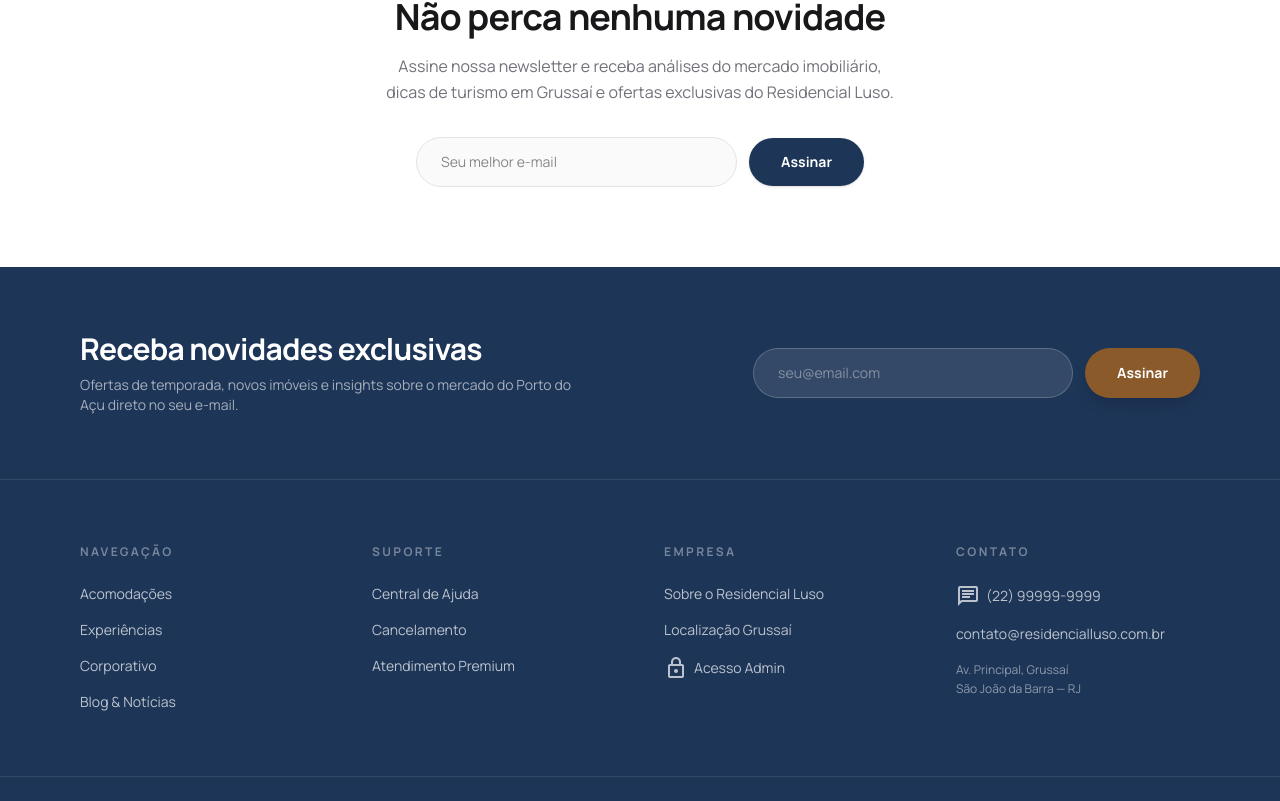
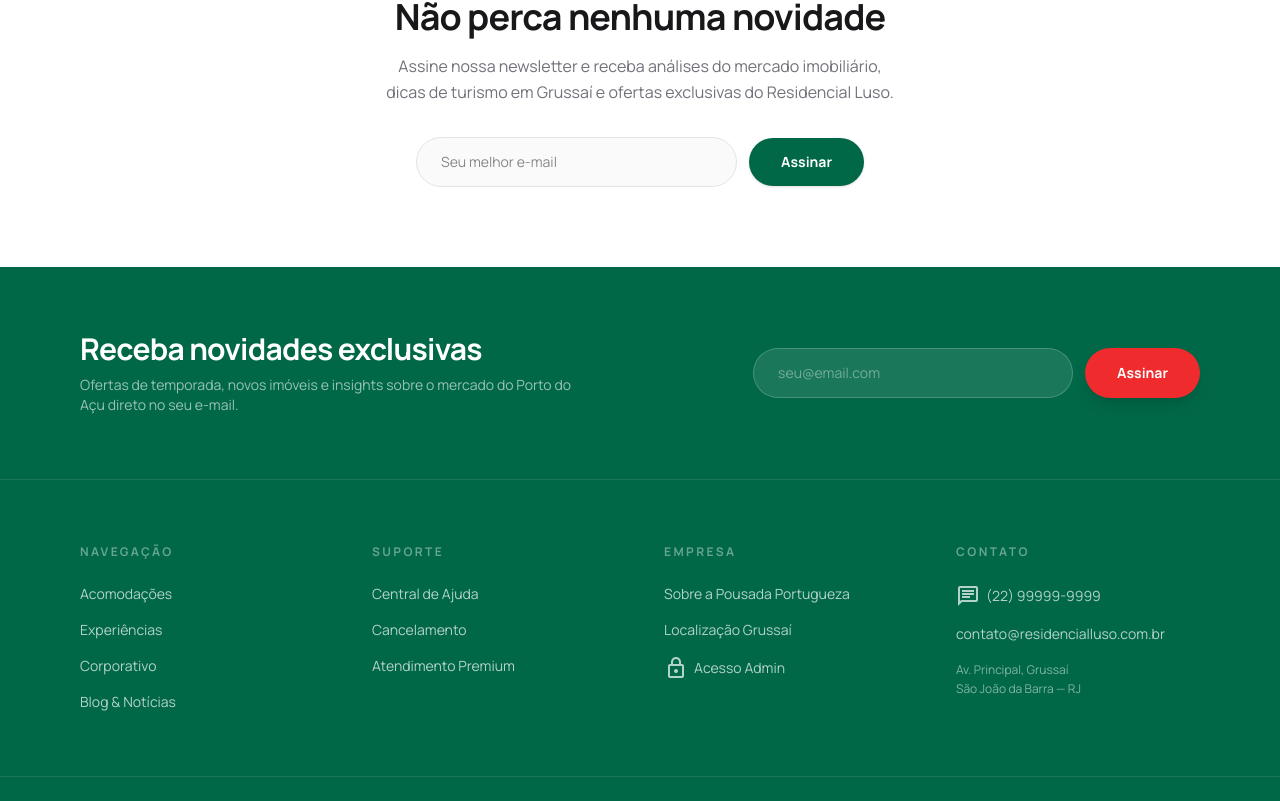
Before and after one commit to helderprompt-commits/pousadaportuguesa, a Next.js app: page /blog in a window 1280 px wide. Shown: the part 1962-2763 px from the top of the page. Built offline with nearby package versions, Linux system fonts and the light colour scheme; a web font is replaced by a local one.

Commit message:
feat: Portuguese flag color palette + Cinzel Decorative headline font

```diff
--- a/src/app/globals.css
+++ b/src/app/globals.css
@@ -15,7 +15,7 @@
   --color-on-tertiary: #ffffff;
   --color-on-tertiary-fixed-variant: #852300;
   --color-on-error: #ffffff;
-  --color-primary: #1D3557; /* Azul Azulejo */
+  --color-primary: #006847; /* Verde Bandeira Portuguesa */
   --color-on-tertiary-container: #ff9777;
   --color-surface-container-high: #e7e8e9;
   --color-surface-container-highest: #e1e3e4;
@@ -32,14 +32,14 @@
   --color-on-tertiary-fixed: #3a0a00;
   --color-primary-fixed-dim: #96ceeb;
   --color-surface-container: #edeeef;
-  --color-tertiary: #800000; /* Vinho Porto / Bandeira */
+  --color-tertiary: #EF2B2D; /* Vermelho Bandeira Portuguesa */
   --color-error-container: #ffdad6;
   --color-on-secondary-fixed: #231a08;
   --color-on-primary-container: #83bad6;
   --color-error: #ba1a1a;
   --color-on-primary: #ffffff;
-  --color-primary-container: #2A4B7C;
-  --color-secondary: #8B5A2B; /* Dourado / Madeira Bruta */
+  --color-primary-container: #004D35; /* Verde escuro */
+  --color-secondary: #D4A843; /* Dourado Esfera Armilar */
   --color-on-surface-variant: #40484c;
   --color-inverse-surface: #2e3132;
   --color-surface-tint: #2a657e;
@@ -52,7 +52,7 @@
   --color-muted: #F5F5F5;
   --color-muted-foreground: #757575;
 
-  --font-headline: "Plus Jakarta Sans", sans-serif;
+  --font-headline: "Cinzel Decorative", serif;
   --font-body: "Manrope", sans-serif;
   --font-label: "Manrope", sans-serif;
 }
--- a/src/app/layout.tsx
+++ b/src/app/layout.tsx
@@ -1,5 +1,5 @@
 import type { Metadata } from "next";
-import { Inter, Playfair_Display } from "next/font/google";
+import { Inter, Playfair_Display, Cinzel_Decorative } from "next/font/google";
 import "./globals.css";
 
 const inter = Inter({
@@ -10,6 +10,12 @@
 const playfair = Playfair_Display({
   variable: "--font-playfair",
   subsets: ["latin"],
+});
+
+const cinzelDecorative = Cinzel_Decorative({
+  variable: "--font-cinzel-decorative",
+  subsets: ["latin"],
+  weight: ["400", "700", "900"],
 });
 
 export const metadata: Metadata = {
@@ -23,9 +29,9 @@
   children: React.ReactNode;
 }>) {
   return (
-    <html lang="pt-BR" className={`${inter.variable} ${playfair.variable} h-full antialiased`}>
+    <html lang="pt-BR" className={`${inter.variable} ${playfair.variable} ${cinzelDecorative.variable} h-full antialiased`}>
       <head>
-        <link href="https://fonts.googleapis.com/css2?family=Plus+Jakarta+Sans:wght@400;500;600;700;800&family=Manrope:wght@400;500;600;700&display=swap" rel="stylesheet"/>
+        <link href="https://fonts.googleapis.com/css2?family=Plus+Jakarta+Sans:wght@400;500;600;700;800&family=Manrope:wght@400;500;600;700&family=Cinzel+Decorative:wght@400;700;900&display=swap" rel="stylesheet"/>
         <link href="https://fonts.googleapis.com/css2?family=Material+Symbols+Outlined:wght,FILL@100..700,0..1&display=swap" rel="stylesheet"/>
       </head>
       <body className="min-h-full flex flex-col font-body bg-surface-container-low text-on-surface">
--- a/src/app/page.tsx
+++ b/src/app/page.tsx
@@ -49,9 +49,10 @@
         </div>
 
         <div className="relative z-10 w-full max-w-4xl mx-auto px-6 text-center animate-fade-in-up">
-          <h1 className="text-4xl md:text-6xl font-extrabold text-white mb-8 tracking-tight drop-shadow-lg">
-            Hospedagem premium em <span className="text-secondary">Grussaí</span>.
+          <h1 className="text-4xl md:text-6xl lg:text-7xl font-black text-white mb-8 tracking-wide drop-shadow-lg font-[family-name:var(--font-cinzel-decorative)]">
+            <span className="text-secondary">Pousada</span> <span className="text-tertiary">Portugueza</span>
           </h1>
+          <p className="text-lg md:text-xl text-white/80 mb-8 font-body tracking-wide">Hospedagem premium em Grussaí — o charme luso no coração do Porto do Açu</p>
 
           <div className="flex flex-col md:flex-row items-center justify-between bg-white/90 backdrop-blur-xl border border-white/20 rounded-full py-2 px-4 shadow-[0_32px_64px_rgba(0,0,0,0.2)] md:hover:scale-[1.02] transition-transform cursor-pointer mx-auto max-w-3xl">
             <div className="flex-1 w-full md:w-auto px-6 py-2 md:border-r border-zinc-200">
@@ -66,7 +67,7 @@
               <div className="text-[10px] font-bold uppercase tracking-wider text-[#1a1c1c]">Quem</div>
               <div className="text-sm text-zinc-500">Hóspedes</div>
             </div>
-            <button className="bg-primary p-4 rounded-full text-white flex items-center justify-center hover:scale-105 transition-transform shadow-lg w-full md:w-auto mt-2 md:mt-0">
+            <button className="bg-tertiary p-4 rounded-full text-white flex items-center justify-center hover:scale-105 transition-transform shadow-lg w-full md:w-auto mt-2 md:mt-0">
               <span className="material-symbols-outlined text-xl">search</span>
               <span className="md:hidden ml-2 font-bold">Buscar</span>
             </button>
@@ -127,7 +128,7 @@
         {/* Why Choose Us Section */}
         <section className="mt-24 bg-white rounded-3xl p-10 md:p-16 shadow-sm border border-zinc-100 flex flex-col lg:flex-row gap-12 animate-fade-in-up">
           <div className="lg:w-1/3">
-            <h2 className="text-3xl font-extrabold text-zinc-900 mb-4 tracking-tight">O Destino Ideal no <span className="text-secondary">Porto do Açu</span></h2>
+            <h2 className="text-3xl font-extrabold text-zinc-900 mb-4 tracking-tight">O Destino Ideal no <span className="text-primary">Porto do Açu</span></h2>
             <p className="text-zinc-600 leading-relaxed">Infraestrutura preparada para receber gestores de logística, engenheiros e familiares buscando tranquilidade em São João da Barra.</p>
           </div>
           <div className="lg:w-2/3 grid grid-cols-1 md:grid-cols-3 gap-8">
--- a/src/components/shared/PublicFooter.tsx
+++ b/src/components/shared/PublicFooter.tsx
@@ -17,7 +17,7 @@
               placeholder="seu@email.com"
               className="flex-1 lg:w-80 bg-white/10 border border-white/20 rounded-full px-6 py-3.5 text-sm text-white placeholder:text-white/40 outline-none focus:border-white/50 focus:bg-white/15 transition-colors"
             />
-            <button className="bg-secondary text-white px-8 py-3.5 rounded-full font-bold text-sm hover:bg-secondary/90 transition-colors shadow-lg whitespace-nowrap">
+            <button className="bg-tertiary text-white px-8 py-3.5 rounded-full font-bold text-sm hover:bg-tertiary/90 transition-colors shadow-lg whitespace-nowrap">
               Assinar
             </button>
           </div>
@@ -47,7 +47,7 @@
           <div>
             <h4 className="font-bold text-xs uppercase tracking-[0.2em] text-white/40 mb-6">Empresa</h4>
             <ul className="space-y-4 text-sm">
-              <li><span className="text-white/70 hover:text-white transition-colors cursor-pointer">Sobre o Residencial Luso</span></li>
+              <li><span className="text-white/70 hover:text-white transition-colors cursor-pointer">Sobre a Pousada Portugueza</span></li>
               <li><span className="text-white/70 hover:text-white transition-colors cursor-pointer">Localização Grussaí</span></li>
               <li><Link href="/admin" className="text-white/70 hover:text-white transition-colors flex items-center gap-1.5">
                 <span className="material-symbols-outlined text-[13px]">lock</span> Acesso Admin
@@ -72,7 +72,7 @@
         <div className="max-w-7xl mx-auto px-6 md:px-20 py-6 flex flex-col md:flex-row justify-between items-center gap-4">
           <div className="flex items-center gap-3">
             <img src="/logo.png" alt="Residencial Luso" className="h-8 w-auto object-contain opacity-60" />
-            <span className="text-white/40 text-xs font-medium">© 2026 Residencial Luso Locações Corporativas</span>
+            <span className="text-white/40 text-xs font-medium">© 2026 Pousada Portugueza</span>
           </div>
           <div className="flex items-center gap-6 text-xs text-white/40">
             <span className="hover:text-white/70 cursor-pointer transition-colors">Privacidade</span>
```
